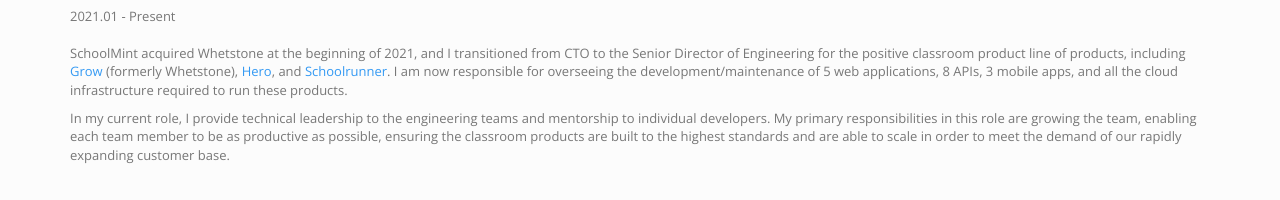
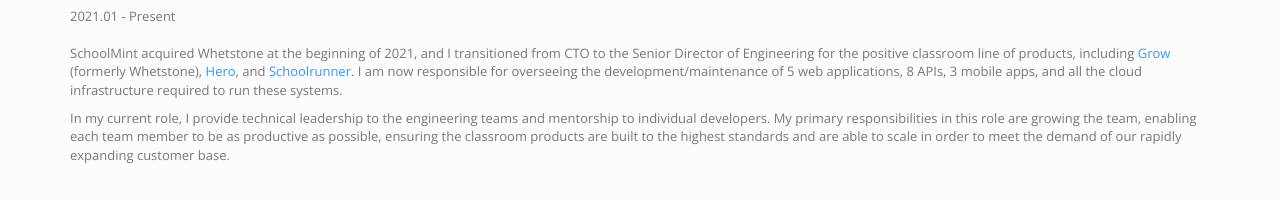
Before and after one commit to kckolz/kckolz.github.io, a plain HTML site: page index.html in a window 1280 px wide. Shown: the part 561-761 px from the top of the page. Drawn offline with nearby package versions, Linux system fonts and the light colour scheme.

Commit message:
fix wording in description

```diff
--- a/index.html
+++ b/index.html
@@ -170,11 +170,11 @@
                     <br/>
                     <p>
                         SchoolMint acquired Whetstone at the beginning of 2021, and I transitioned from CTO to the Senior
-                        Director of Engineering for the positive classroom product line of products, including
+                        Director of Engineering for the positive classroom line of products, including
                         <a href="https://schoolmint.com/schoolmintgrow/">Grow</a>  (formerly Whetstone),
                         <a href="https://schoolmint.com/districts/tardy-improvement/">Hero</a>, and <a href="https://schoolmint.com/schoolrunner/">
                         Schoolrunner</a>. I am now responsible for overseeing the development/maintenance of 5 web applications,
-                        8 APIs, 3 mobile apps, and all the cloud infrastructure required to run these products.
+                        8 APIs, 3 mobile apps, and all the cloud infrastructure required to run these systems.
                     </p>
                     <p>
                         In my current role, I provide technical leadership to the engineering teams and mentorship to
```
